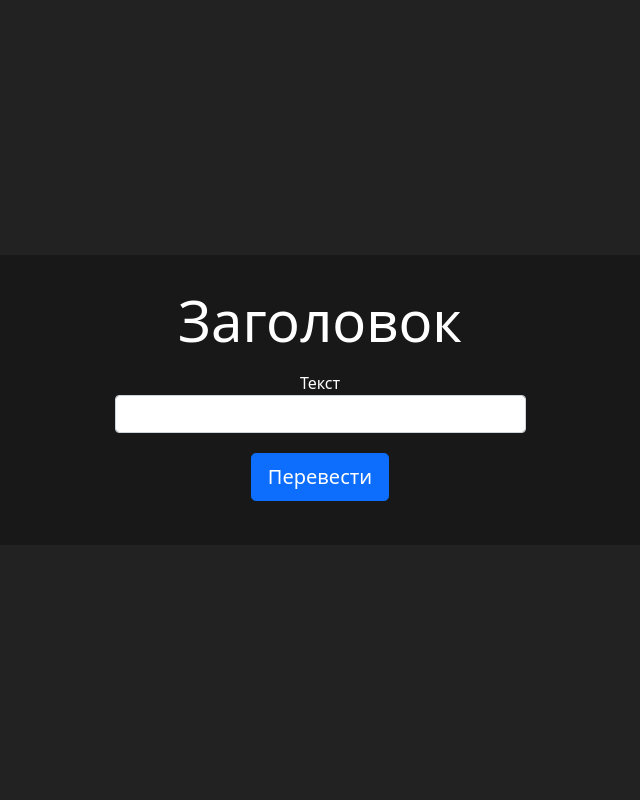
After one commit to Daniil-Ka/TMSAlphaBank, a FastAPI app: template static/templates/index.jinja2 in a window 1280 px wide. The commit adds this page. Shown: the whole page, without its empty margins (320-960 px from the left). Run offline with FastAPI, Linux system fonts and the light colour scheme; the template is opened without the code that fills it, so the values that code supplies are empty; parts of the project's set-up code (start-up, migrations or seed data) failed here and were passed over; some libraries are stand-ins or nearby versions.

Commit message:
анимации

```diff
--- a/main.py
+++ b/main.py
@@ -1,10 +1,14 @@
-from fastapi import FastAPI, Request, Form
+from typing import Any, Dict
+
+import uvicorn
+from fastapi.encoders import jsonable_encoder
+from pydantic import BaseModel, parse_obj_as
+from fastapi import FastAPI, Request, Form, Body
 from fastapi.staticfiles import StaticFiles
 from fastapi.templating import Jinja2Templates
-from fastapi.responses import HTMLResponse
-from fastapi_htmx import htmx, htmx_init
-
-from cases import Cases
+from fastapi.responses import HTMLResponse, JSONResponse
+from fastapi_htmx import htmx, htmx_init, HXRequest
+from pydantic.dataclasses import dataclass
 
 app = FastAPI()
 
@@ -13,19 +17,32 @@ templates = Jinja2Templates(directory='static/templates')
 htmx_init(templates=templates)
 
 
+@dataclass
+class InputModel(BaseModel):
+    text: str
+
+
 @app.get('/', response_class=HTMLResponse)
 @htmx("index", "index")
 async def index(request: Request):
-    return templates.TemplateResponse('index.html', {'request': request})
+    return templates.TemplateResponse('index.jinja2', {'request': request})
 
 
-@app.post('/compute')
-async def compute(text=Form()):
-    return {
-        Cases.Nominative: 'text',
-        Cases.Genitive: 'text',
-        Cases.Dative: 'text',
-        Cases.Accusative: 'text',
-        Cases.Instrumental: 'text',
-        Cases.Prepositional: 'text'
-    }
+@app.post('/compute-render')
+@htmx('result')
+async def compute_render(request: HXRequest):
+    if request.hx_request:
+        form_data = await request.form()
+        text: str = jsonable_encoder(form_data)
+
+    input_model: InputModel = InputModel.__pydantic_validator__.validate_python(text)
+    return {'result': input_model.text}
+
+
+@app.post('/compute', response_class=JSONResponse)
+async def compute(input_model: InputModel):
+    return {'result': input_model.text}
+
+
+if __name__ == '__main__':
+    uvicorn.run(app, host='localhost', port=8001)
--- /dev/null
+++ b/static/css/animations.css
@@ -0,0 +1,9 @@
+.fadeIn {
+  animation: fadeIn 1s;
+  margin-top: 20px;
+}
+
+@keyframes fadeIn {
+  0% {opacity: 0;}
+  100% {opacity: 1;}
+}
--- a/static/css/style.css
+++ b/static/css/style.css
@@ -1,5 +1,5 @@
 #cover {
-    background: #222 url('https://unsplash.it/1920/1080/?random') center center no-repeat;
+    background: #222 center center no-repeat;
     background-size: cover;
     height: 100%;
     text-align: center;
@@ -14,7 +14,6 @@
     z-index: 1;
 }
 
-/* only used for background overlay not needed for centering */
 form:before {
     content: '';
     height: 100%;
--- /dev/null
+++ b/static/templates/index.jinja2
@@ -0,0 +1,45 @@
+<!DOCTYPE html>
+<html lang="ru">
+    <head>
+        <meta charset="utf-8">
+        <title>Падежи</title>
+
+        <!-- Обязательные метатеги -->
+        <meta name="viewport" content="width=device-width, initial-scale=1">
+
+        <!-- Bootstrap CSS -->
+        <link href="https://cdn.jsdelivr.net/npm/bootstrap@5.0.2/dist/css/bootstrap.min.css" rel="stylesheet" integrity="sha384-EVSTQN3/azprG1Anm3QDgpJLIm9Nao0Yz1ztcQTwFspd3yD65VohhpuuCOmLASjC" crossorigin="anonymous">
+        <script src="https://cdn.jsdelivr.net/npm/bootstrap@5.0.2/dist/js/bootstrap.bundle.min.js" integrity="sha384-MrcW6ZMFYlzcLA8Nl+NtUVF0sA7MsXsP1UyJoMp4YLEuNSfAP+JcXn/tWtIaxVXM" crossorigin="anonymous"></script>
+
+        <!-- Стили страницы -->
+        <link href="{{ url_for('static', path='css/style.css') }}" rel="stylesheet">
+        <link href="{{ url_for('static', path='css/animations.css') }}" rel="stylesheet">
+
+        <!-- htmx -->
+        <script src="https://unpkg.com/htmx.org@1.8.5"></script>
+    </head>
+    <body>
+        <section id="cover" class="min-vh-100">
+            <div id="cover-caption">
+                <div class="container">
+                    <div class="row text-white">
+                        <div class="col-xl-5 col-lg-6 col-md-8 col-sm-10 mx-auto text-center form p-4">
+                            <h1 class="display-4 py-2 text-truncate">Заголовок</h1>
+                            <div class="px-2">
+                                <form hx-post="/compute-render" hx-target="#result" hx-swap="outerHTML" class="justify-content-center">
+                                    <div class="form-group">
+                                        <label class="sr-only">Текст</label>
+                                        <input type="text" name="text" class="form-control">
+                                    </div>
+                                    <button type="submit" class="btn btn-primary btn-lg">Перевести</button>
+                                </form>
+
+                                <div id="result" class="fadeIn"></div>
+                            </div>
+                        </div>
+                    </div>
+                </div>
+            </div>
+        </section>
+    </body>
+</html>
--- /dev/null
+++ b/static/templates/result.jinja2
@@ -0,0 +1,5 @@
+<div id="result" class="fadeIn">
+    <h2>
+        Результат:<br> {{ result }}
+    </h2>
+</div>
```
